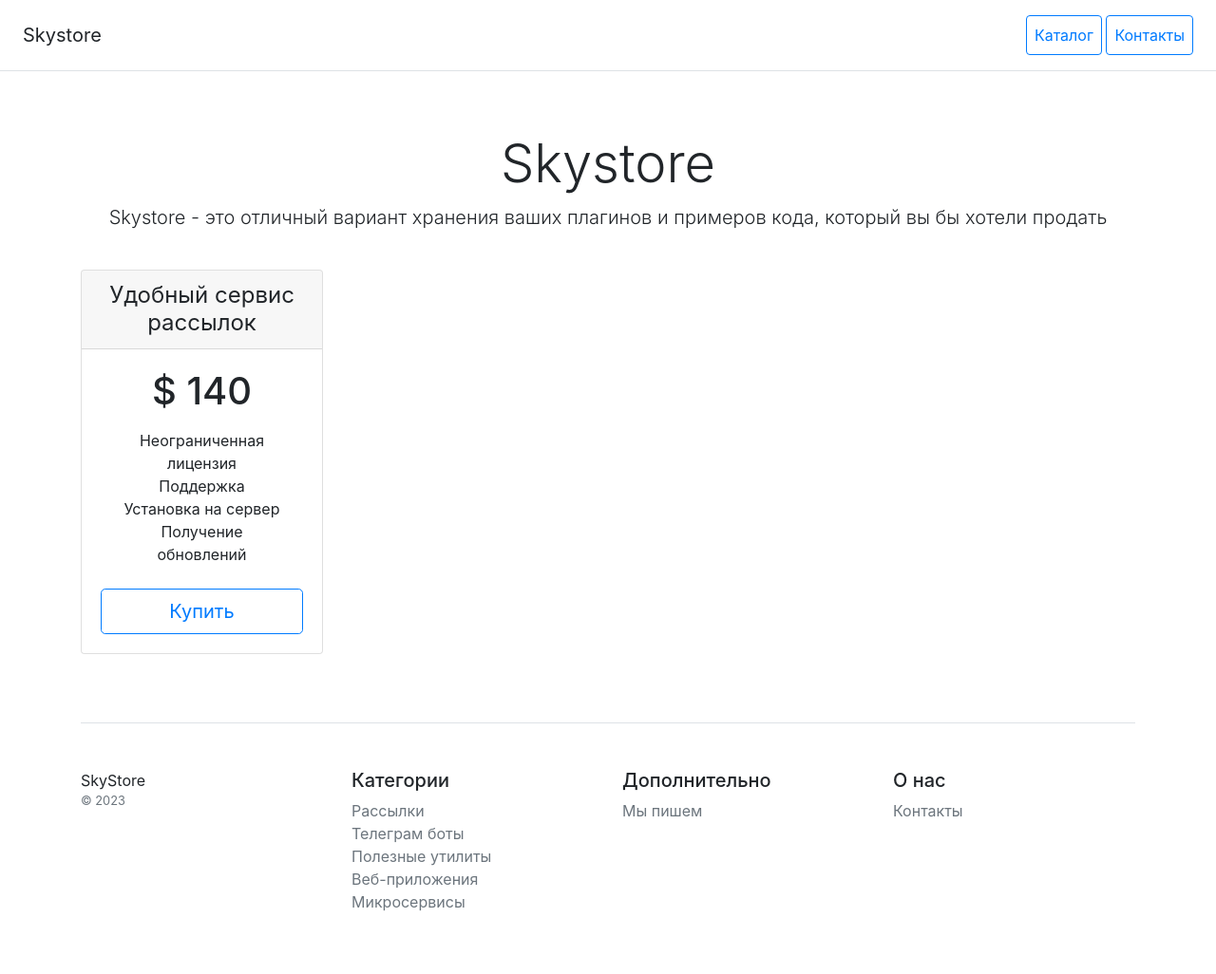
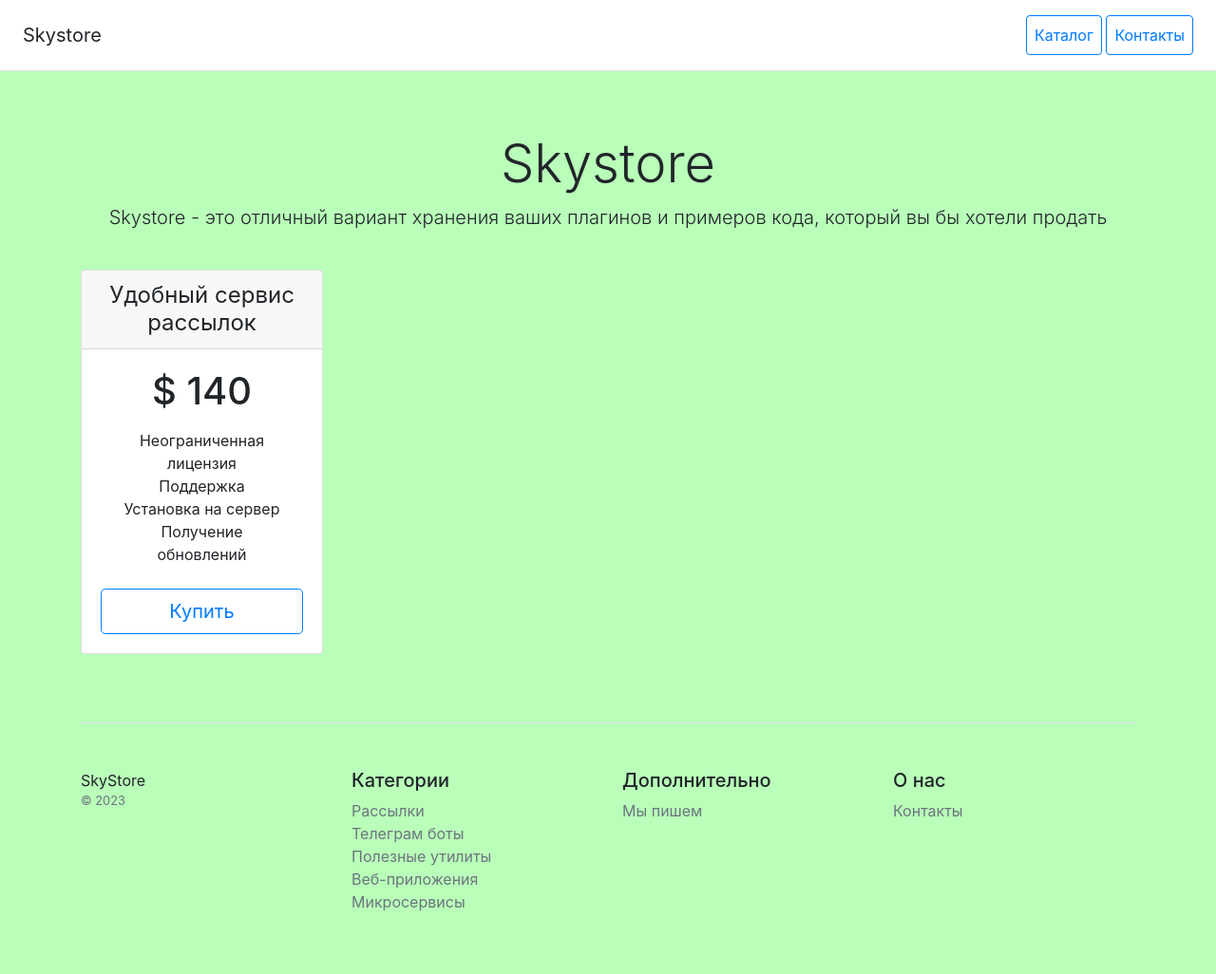
Before and after one commit to tu1ana/HW_19.2_django, a Django app: page / in a window 1280 px wide. Shown: the whole page at 95% size. Run offline with Django 4.2, Linux system fonts and the light colour scheme; some libraries are stand-ins or nearby versions.

Commit message:
bg colour green

```diff
--- a/catalog/templates/catalog/home.html
+++ b/catalog/templates/catalog/home.html
@@ -7,7 +7,7 @@
     <title>Skystore</title>
     <link href="/static/css/bootstrap.min.css" rel="stylesheet">
 </head>
-<body>
+<body style="background-color:#b9feb9">
 <div class="d-flex flex-column flex-md-row align-items-center p-3 px-md-4 mb-3 bg-white border-bottom box-shadow">
     <h5 class="my-0 mr-md-auto font-weight-normal">Skystore</h5>
     <nav class="ms-5">
```
